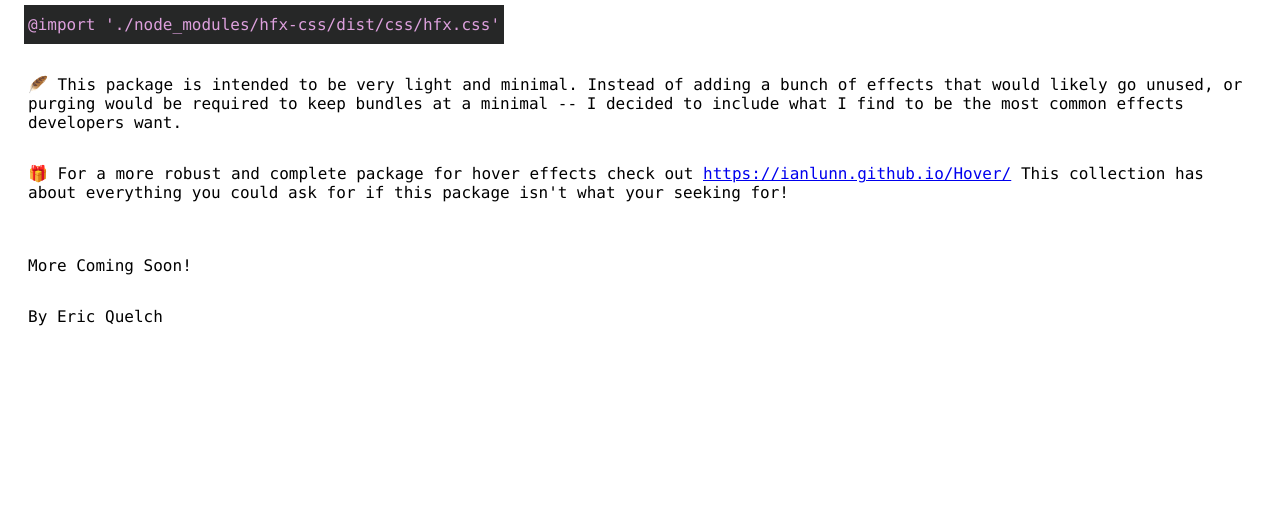
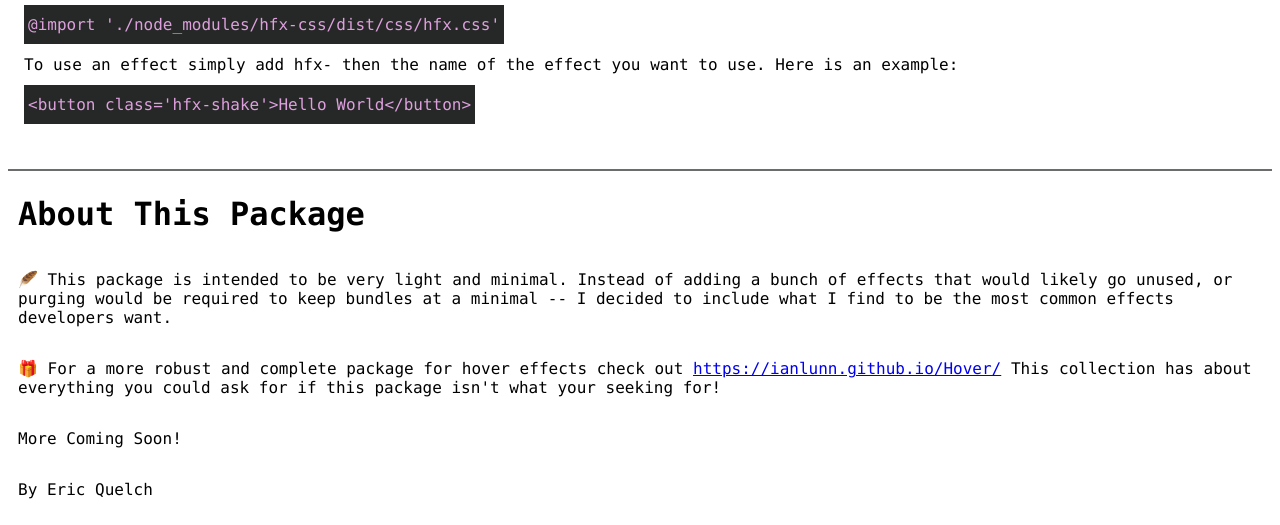
Before and after one commit to quelchx/hfx-css, a website: page index.html in a window 1280 px wide. Shown: the part 671-1196 px from the top of the page. Before the commit the page ends 1023 px from the top, so only its background shows below. Drawn offline with Linux system fonts and the light colour scheme.

Commit message:
small changes

```diff
--- a/index.html
+++ b/index.html
@@ -109,8 +109,12 @@
       <code>
           @import './node_modules/hfx-css/dist/css/hfx.css'
       </code>
+      <p>To use an effect simply add hfx- then the name of the effect you want to use. Here is an example:</p>
+      <code>&lt;button class='hfx-shake'&gt;Hello World&lt;/button&gt;</code>
     </div>
-    <div style="display: flex; flex-direction: column; padding: 20px">
+    <div style="border: 1px solid #262727ad; margin-top: 50px;"></div>
+    <div style="display: flex; flex-direction: column; padding: 2px 10px">
+    <h1>About This Package</h1>
       <p>
         🪶 This package is intended to be very light and minimal. Instead of adding
         a bunch of effects that would likely go unused, or purging would be
@@ -124,8 +128,6 @@
         >
         This collection has about everything you could ask for if this package isn't what your seeking for!
       </p>
-    </div>
-    <div style="display: flex; flex-direction: column; padding: 2px 20px">
       <p>More Coming Soon!</p>
       <p>By Eric Quelch</p>
     </div>
```
